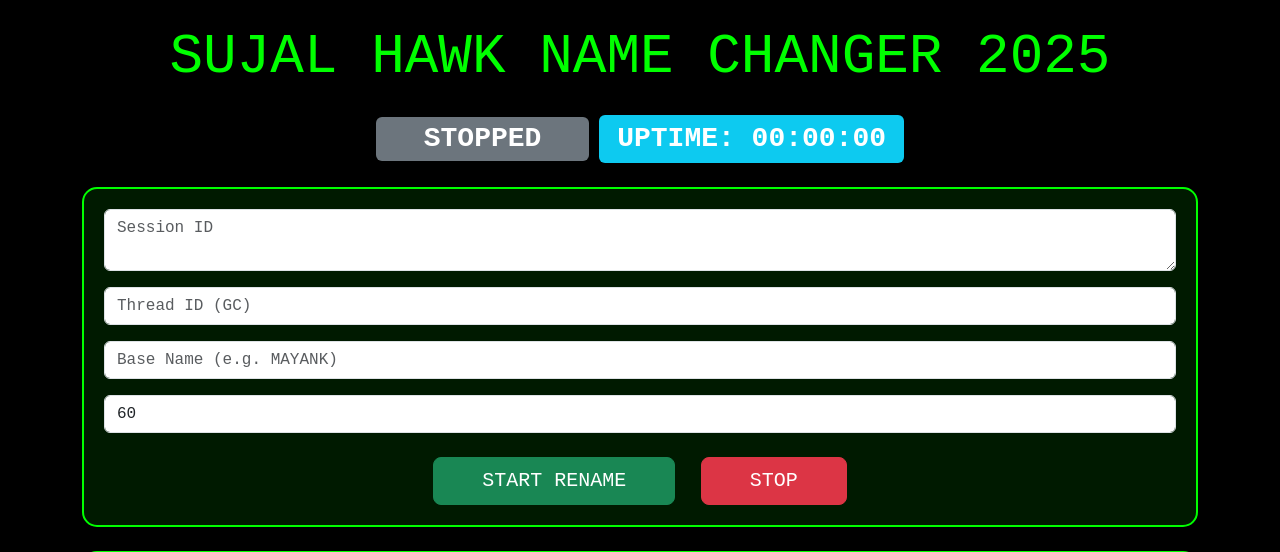
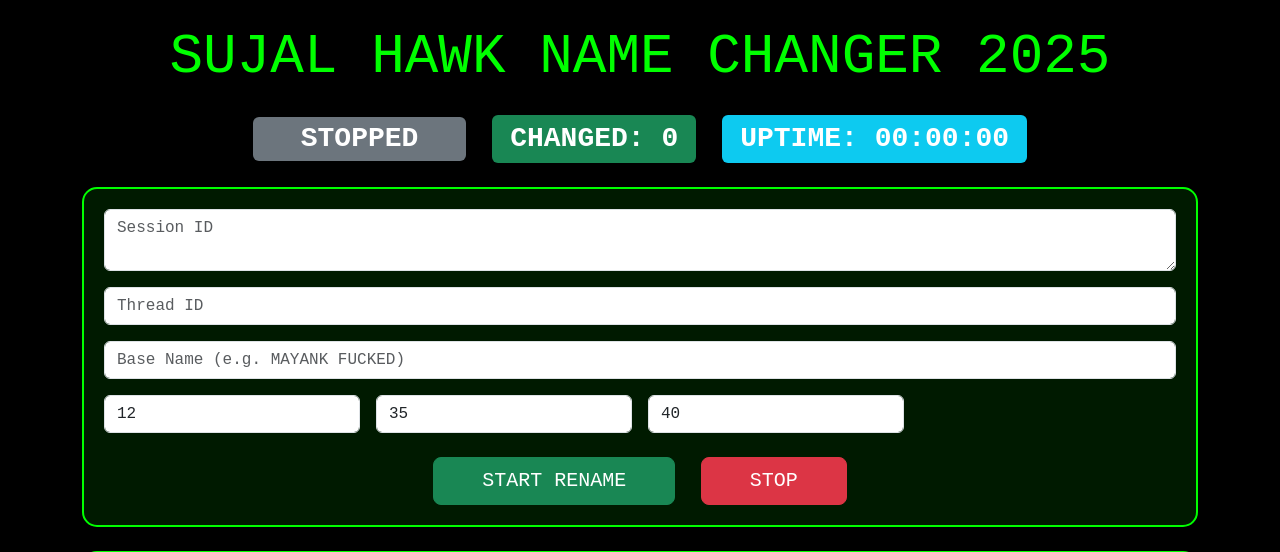
Before and after one commit to surajportal2-coder/nc, a Flask app: page / in a window 1280 px wide. Shown: the top 552 px of the page. Run offline with Flask 3, Linux system fonts and the light colour scheme; data that the repository does not hold is empty.

Commit message:
Update index.html

```diff
--- a/templates/index.html
+++ b/templates/index.html
@@ -1,17 +1,15 @@
 <!DOCTYPE html>
-<html lang="en">
+<html>
 <head>
-    <meta charset="UTF-8">
-    <meta name="viewport" content="width=device-width, initial-scale=1.0">
+    <meta charset="utf-8">
     <title>SUJAL HAWK NAME CHANGER 2025</title>
     <link href="https://cdn.jsdelivr.net/npm/bootstrap@5.3.3/dist/css/bootstrap.min.css" rel="stylesheet">
     <style>
-        body { background: #000; color: #0f0; font-family: 'Courier New'; min-height: 100vh; }
-        .card { background: rgba(0,255,0,0.1); border: 2px solid #0f0; border-radius: 15px; padding: 20px; }
-        input, textarea { background: #000; color: #0f0; border: 1px solid #0f0; }
-        .console { background: #000; color: #0f0; height: 500px; overflow-y: auto; padding: 15px; border: 2px solid #0f0; font-size: 15px; }
-        .blink { animation: b 1s infinite; }
-        @keyframes b { 50% { opacity: 0.5; } }
+        body{background:#000;color:#0f0;font-family:'Courier New';min-height:100vh}
+        .card{background:rgba(0,255,0,0.1);border:2px solid #0f0;border-radius:15px;padding:20px}
+        input,textarea{background:#000;color:#0f0;border:1px solid #0f0}
+        .console{background:#000;color:#0f0;height:500px;overflow-y:auto;padding:15px;border:2px solid #0f0;font-size:15px}
+        .blink{animation:b 1s infinite}@keyframes b{50%{opacity:0.5}}
     </style>
 </head>
 <body class="p-4">
@@ -19,15 +17,18 @@
     <h1 class="text-center display-4 mb-4">SUJAL HAWK NAME CHANGER 2025</h1>
     <div class="text-center mb-4">
         <span id="status" class="badge bg-secondary fs-3 px-5 py-2">STOPPED</span>
+        <span class="badge bg-success fs-3 mx-3">CHANGED: <span id="changed">0</span></span>
         <span class="badge bg-info fs-3">UPTIME: <span id="uptime">00:00:00</span></span>
     </div>
 
     <form id="form" class="card mb-4">
         <div class="row g-3">
             <div class="col-12"><textarea name="sessionid" class="form-control" rows="2" placeholder="Session ID" required></textarea></div>
-            <div class="col-12"><input name="thread_id" class="form-control" placeholder="Thread ID (GC)" required></div>
-            <div class="col-12"><input name="base_name" class="form-control" placeholder="Base Name (e.g. MAYANK)" required></div>
-            <div class="col-12"><input name="delay" type="number" step="1" class="form-control" value="60" placeholder="Delay (seconds)" required></div>
+            <div class="col-12"><input name="thread_id" class="form-control" placeholder="Thread ID" required></div>
+            <div class="col-12"><input name="base_name" class="form-control" placeholder="Base Name (e.g. MAYANK FUCKED)" required></textarea></div>
+            <div class="col-md-3"><input name="delay" type="number" step="0.1" class="form-control" value="12"></div>
+            <div class="col-md-3"><input name="cycle" type="number" class="form-control" value="35"></div>
+            <div class="col-md-3"><input name="break_sec" type="number" class="form-control" value="40"></div>
         </div>
         <div class="text-center mt-4">
             <button type="submit" class="btn btn-success btn-lg px-5">START RENAME</button>
@@ -44,6 +45,7 @@
 <script>
 function update(){
     fetch("/status").then(r=>r.json()).then(d=>{
+        document.getElementById("changed").innerText = d.changed;
         document.getElementById("uptime").innerText = d.uptime;
         document.getElementById("status").innerText = d.running ? "RENAMING" : "STOPPED";
         document.getElementById("status").className = d.running ? "badge bg-danger blink fs-3 px-5 py-2" : "badge bg-secondary fs-3 px-5 py-2";
```
